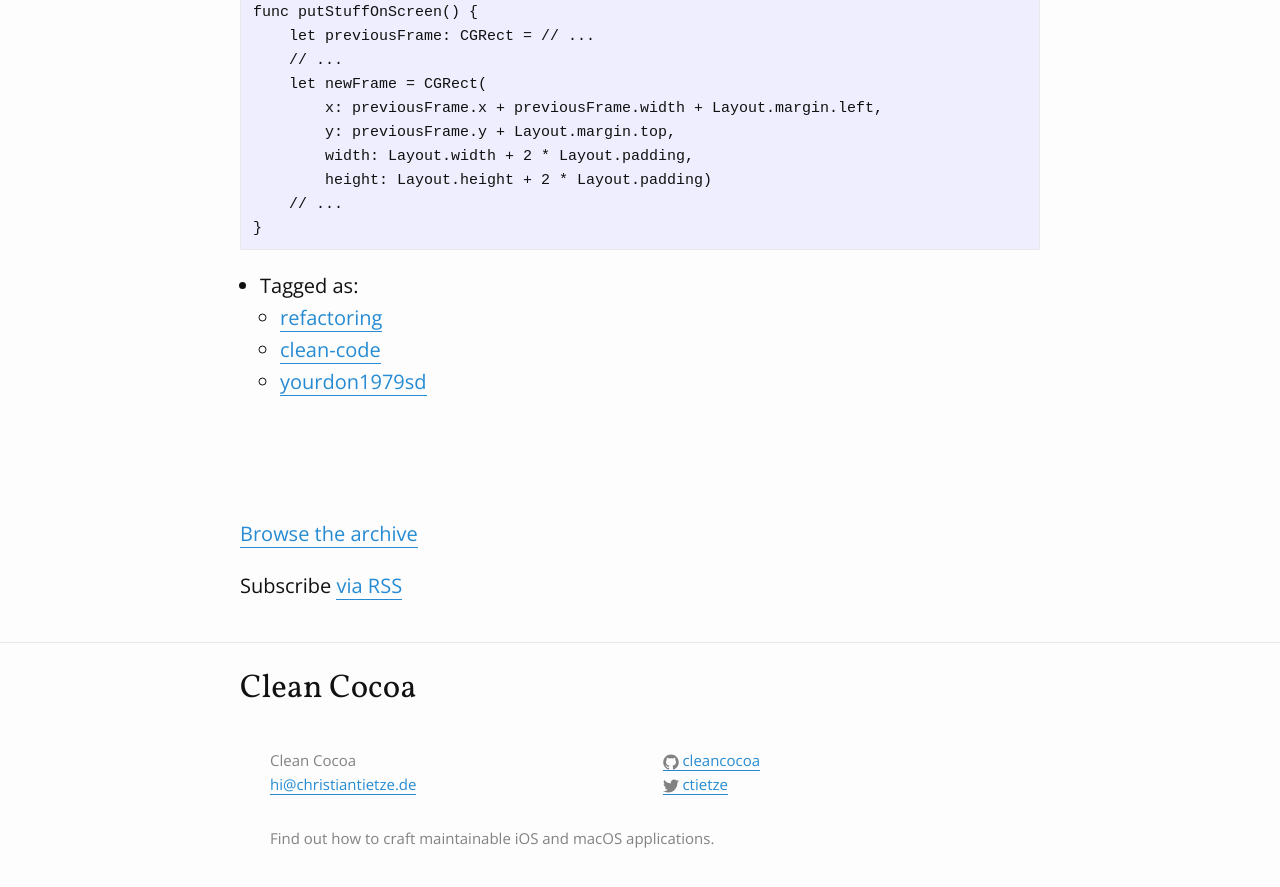
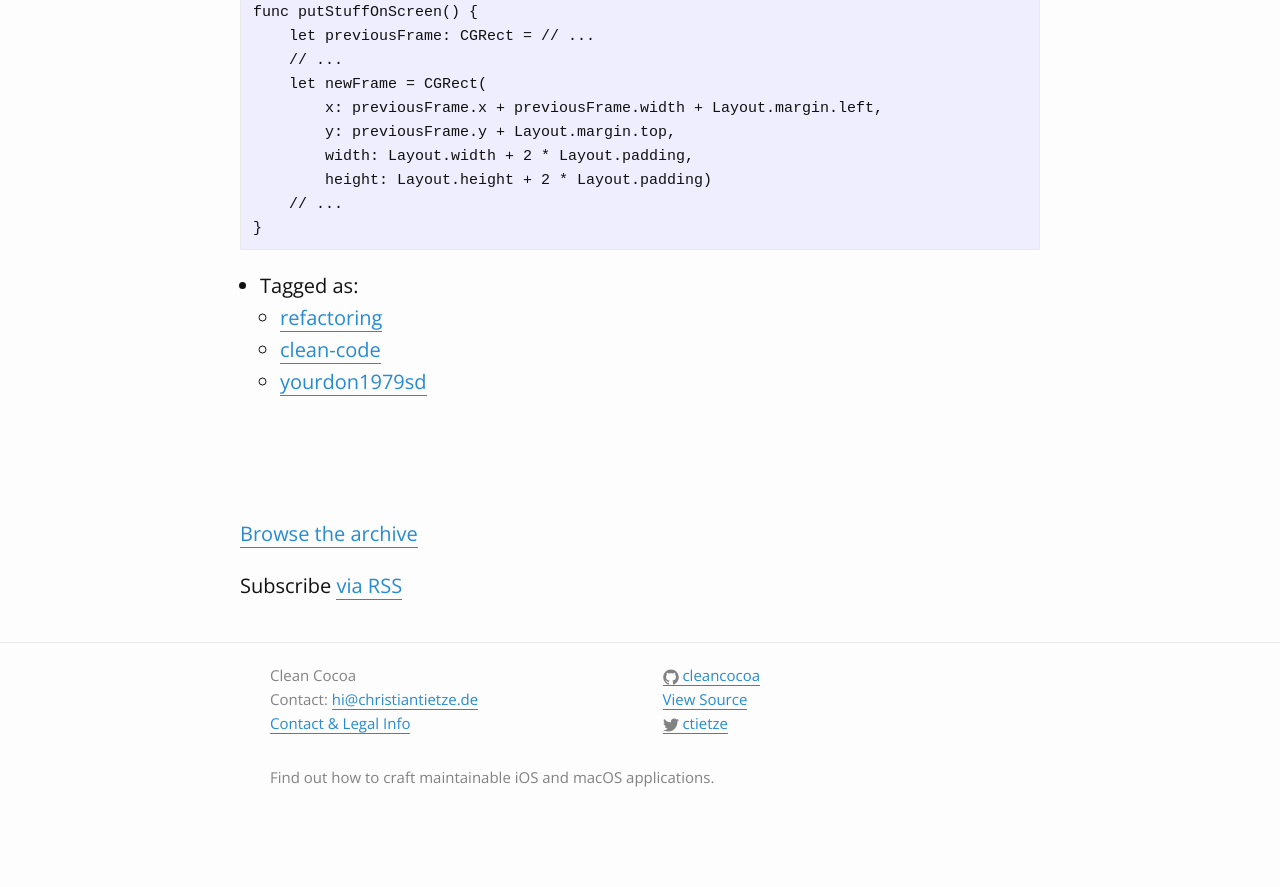
Before and after one commit to CleanCocoa/cleancocoa.github.io, a Jekyll site: the page built from index.html, in a window 1280 px wide and 900 px high, scrolled down 16530 px. Shown: the top 887 px of the window. Built offline with Jekyll 4.4.1, drawn with Linux system fonts in a browser that asks for light colours; after the commit the page ends 17369 px from its top, so only the background shows below that.

Commit message:
add "view source" to footer

```diff
--- a/_includes/footer.html
+++ b/_includes/footer.html
@@ -1,24 +1,22 @@
 <footer class="site-footer">
 
   <div class="wrapper">
-
-    <h2 class="footer-heading">{{ site.title }}</h2>
 
     <div class="footer-col-wrapper">
       <div class="footer-col footer-col-1">
         <ul class="contact-list">
           <li>{{ site.title }}</li>
-          <li><a href="mailto:{{ site.email }}">{{ site.email }}</a></li>
+          <li>Contact: <a href="mailto:{{ site.email }}">{{ site.email }}</a></li>
+          <li><a href="/contact/">Contact & Legal Info</a></li>
         </ul>
       </div>
 
       <div class="footer-col footer-col-2">
         <ul class="social-media-list">
-          {% if site.github_username %}
           <li>
             {% include icon-github.html username=site.github_username %}
           </li>
-          {% endif %}
+          <li><a  href="http://github.com/CleanCocoa/cleancocoa.github.io/raw/master/{{page.path}}">View Source</a></li>
 
           {% if site.twitter_username %}
           <li>
```
